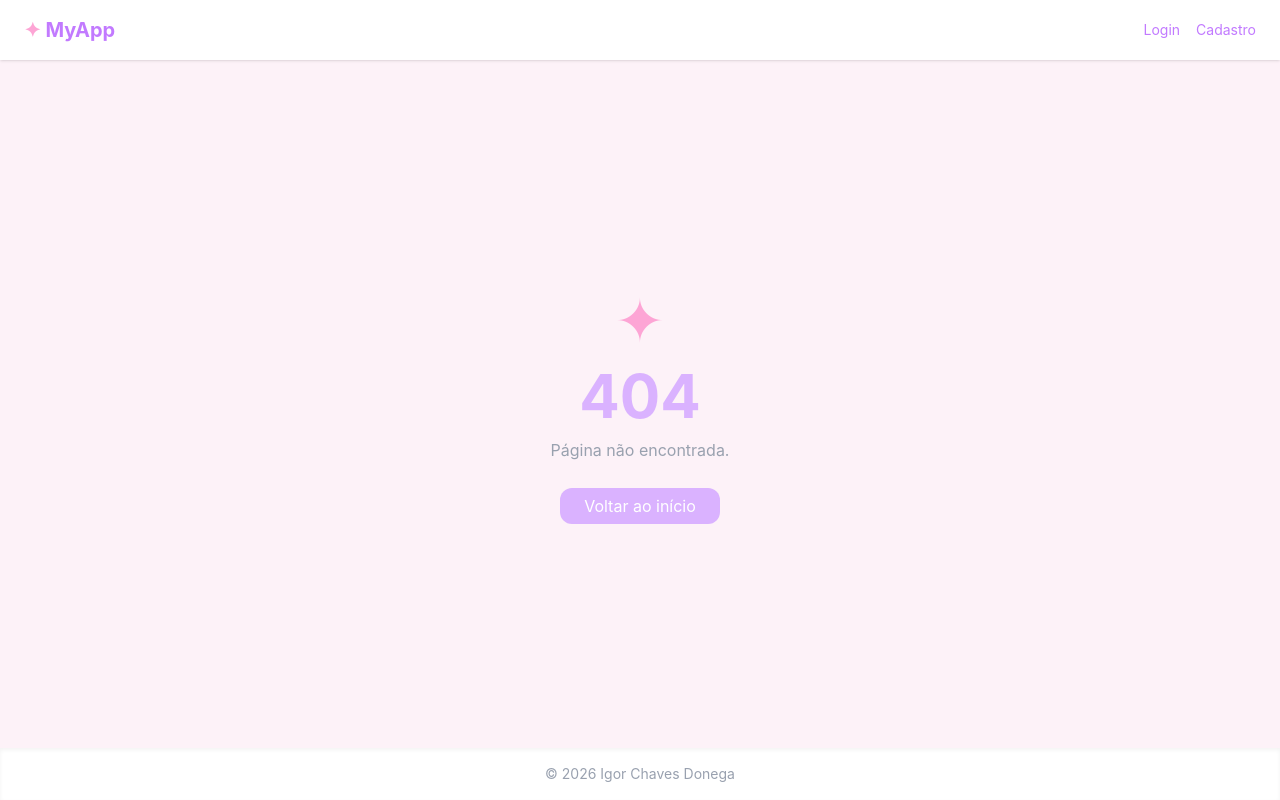
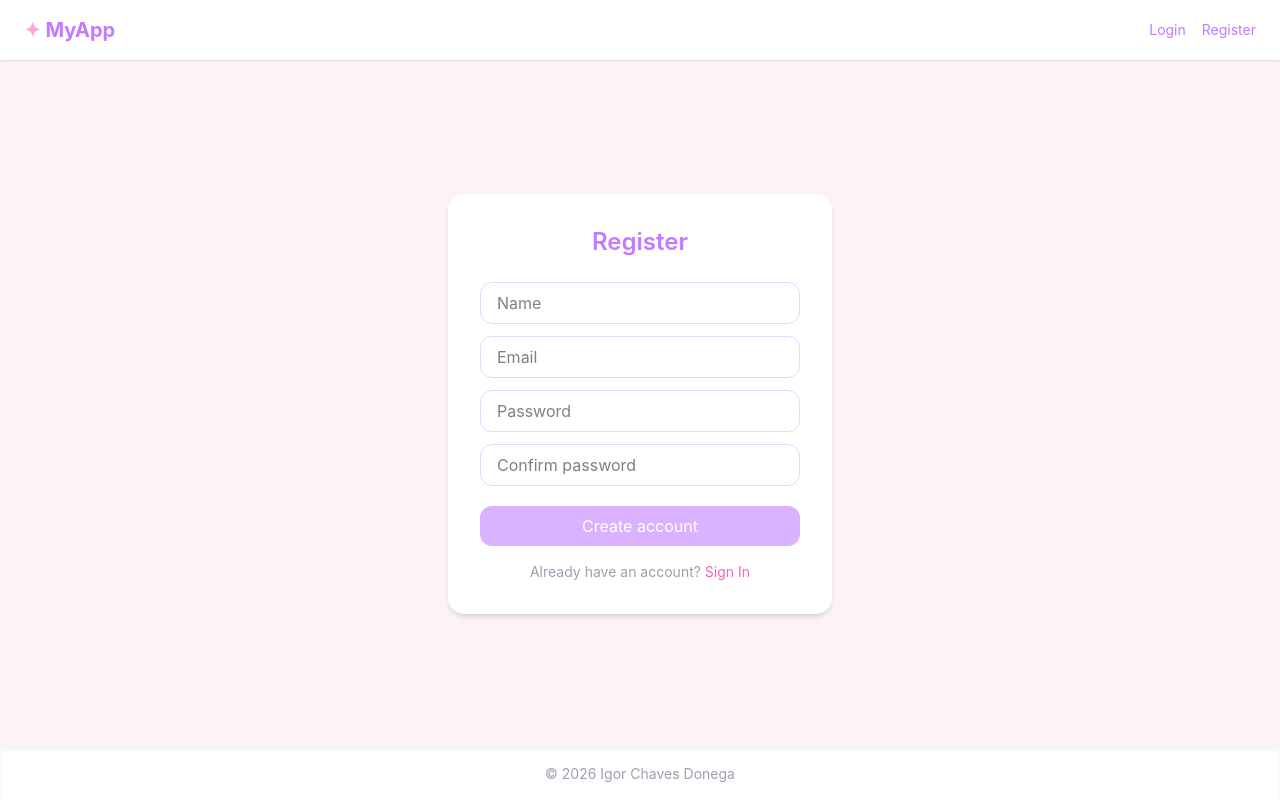
Before and after one commit to ichavesbr/my-first-backend, a React (Vite) app: page /register in a window 1280 px wide. Before the commit this address had no page. Built offline with nearby package versions, Linux system fonts and the light colour scheme.

Commit message:
translate texts, comments, variables from portuguese to english

```diff
--- a/src/App.tsx
+++ b/src/App.tsx
@@ -14,7 +14,7 @@ export default function App() {
         <Routes>
           <Route path="/" element={<Home />} />
           <Route path="/login" element={<Login />} />
-          <Route path="/cadastro" element={<Register />} />
+          <Route path="/register" element={<Register />} />
           <Route path="*" element={<NotFound />} />
         </Routes>
       </main>
--- a/src/components/Navbar.tsx
+++ b/src/components/Navbar.tsx
@@ -10,8 +10,8 @@ const Navbar = () => {
         <Link to="/login" className="text-brand-primary hover:underline transition">
           Login
         </Link>
-        <Link to="/cadastro" className="text-brand-primary hover:underline transition">
-          Cadastro
+        <Link to="/register" className="text-brand-primary hover:underline transition">
+          Register
         </Link>
       </div>
     </nav>
--- a/src/pages/Home.tsx
+++ b/src/pages/Home.tsx
@@ -4,18 +4,18 @@ const Home = () => {
   return (
     <div className="text-center max-w-lg">
       <p className="text-6xl mb-4 text-brand-accent-light">✦</p>
-      <h1 className="text-4xl font-bold text-brand-primary mb-3">Bem-vindo ao MyApp</h1>
-      <p className="text-gray-400 mb-8">Uma plataforma simples, bonita e fácil de usar.</p>
+      <h1 className="text-4xl font-bold text-brand-primary mb-3">Welcome to MyApp</h1>
+      <p className="text-gray-400 mb-8">A simple, beautiful and easy-to-use platform.</p>
       <div className="flex gap-4 justify-center">
         <Link
           to="/login"
           className="bg-brand-primary-light hover:bg-brand-primary text-white px-6 py-2 rounded-xl transition">
-          Entrar
+          Sign In
         </Link>
         <Link
-          to="/cadastro"
+          to="/register"
           className="bg-brand-accent-light hover:bg-brand-accent text-white px-6 py-2 rounded-xl transition">
-          Cadastrar
+          Sign Up
         </Link>
       </div>
     </div>
--- a/src/pages/Login.tsx
+++ b/src/pages/Login.tsx
@@ -11,16 +11,16 @@ const Login = () => {
       />
       <input
         type="password"
-        placeholder="Senha"
+        placeholder="Password"
         className="w-full mb-5 px-4 py-2 rounded-xl border border-brand-primary-muted focus:outline-none focus:ring-2 focus:ring-brand-primary-light"
       />
       <button className="w-full bg-brand-primary-light hover:bg-brand-primary text-white py-2 rounded-xl transition cursor-pointer">
-        Entrar
+        Sign In
       </button>
       <p className="text-center text-sm text-gray-400 mt-4">
-        Não tem conta?{" "}
-        <Link to="/cadastro" className="text-brand-accent hover:underline">
-          Cadastre-se
+        Don't have an account?{" "}
+        <Link to="/register" className="text-brand-accent hover:underline">
+          Register
         </Link>
       </p>
     </div>
--- a/src/pages/NotFound.tsx
+++ b/src/pages/NotFound.tsx
@@ -5,10 +5,10 @@ const NotFound = () => {
     <div className="text-center">
       <p className="text-6xl mb-4 text-brand-accent-light">✦</p>
       <h1 className="text-6xl font-bold text-brand-primary-light mb-3">404</h1>
-      <p className="text-gray-400 mb-8">Página não encontrada.</p>
+      <p className="text-gray-400 mb-8">Page not found.</p>
 
       <Link to="/" className="bg-brand-primary-light hover:bg-brand-primary text-white px-6 py-2 rounded-xl transition">
-        Voltar ao início
+        Back to home
       </Link>
     </div>
   )
--- a/src/pages/Register.tsx
+++ b/src/pages/Register.tsx
@@ -3,10 +3,10 @@ import { Link } from "react-router-dom"
 const Register = () => {
   return (
     <div className="bg-white rounded-2xl shadow-md p-8 w-full max-w-sm">
-      <h1 className="text-2xl font-semibold text-brand-primary mb-6 text-center">Cadastro</h1>
+      <h1 className="text-2xl font-semibold text-brand-primary mb-6 text-center">Register</h1>
       <input
         type="text"
-        placeholder="Nome"
+        placeholder="Name"
         className="w-full mb-3 px-4 py-2 rounded-xl border border-brand-primary-muted focus:outline-none focus:ring-2 focus:ring-brand-primary-light"
       />
       <input
@@ -16,21 +16,21 @@ const Register = () => {
       />
       <input
         type="password"
-        placeholder="Senha"
+        placeholder="Password"
         className="w-full mb-3 px-4 py-2 rounded-xl border border-brand-primary-muted focus:outline-none focus:ring-2 focus:ring-brand-primary-light"
       />
       <input
         type="password"
-        placeholder="Confirmar senha"
+        placeholder="Confirm password"
         className="w-full mb-5 px-4 py-2 rounded-xl border border-brand-primary-muted focus:outline-none focus:ring-2 focus:ring-brand-primary-light"
       />
       <button className="w-full bg-brand-primary-light hover:bg-brand-primary text-white py-2 rounded-xl transition cursor-pointer">
-        Criar conta
+        Create account
       </button>
       <p className="text-center text-sm text-gray-400 mt-4">
-        Já tem conta?{" "}
+        Already have an account?{" "}
         <Link to="/login" className="text-brand-accent hover:underline">
-          Entrar
+          Sign In
         </Link>
       </p>
     </div>
```
